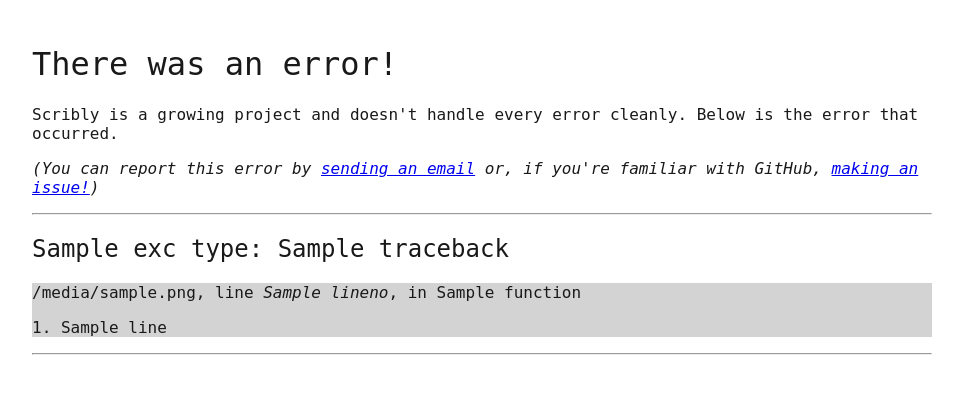
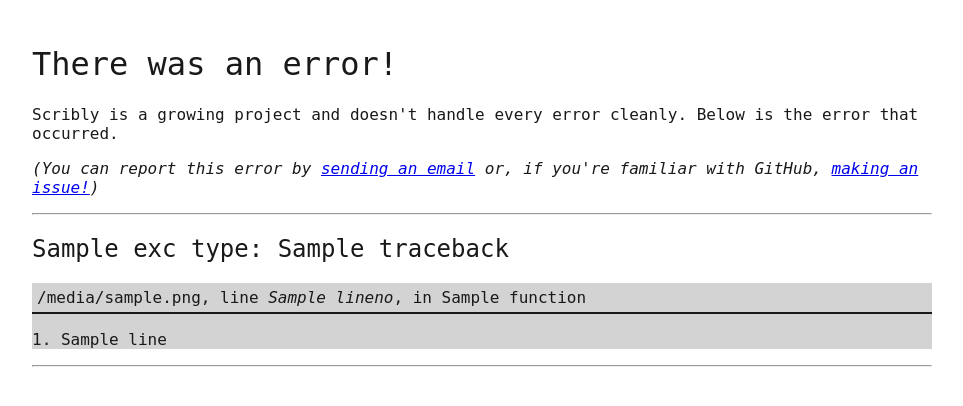
Before and after one commit to zhammer/scribly, a Python web app: template templates/exception.html in a window 1280 px wide. Shown: the top 406 px of the page, without its empty margins (158-1121 px from the left). Run offline with Jinja, Linux system fonts and the light colour scheme; the template is opened without the code that fills it: most values are stand-ins (such as "Sample title", 1, 10 or a date in 2020).

Commit message:
Add a bit more styling

```diff
--- a/templates/exception.html
+++ b/templates/exception.html
@@ -7,6 +7,11 @@
   <style type='text/css'>
     .frame {
       background: lightgray;
+    }
+
+    .frame__title {
+      padding: 5px;
+      border-bottom: solid 2px;
     }
 
     .code-line {
@@ -40,7 +45,7 @@
     </h2>
     {% for frame_info in frame_infos|reverse %}
     <div class="frame">
-      <p>
+      <p class="frame__title">
         {{ frame_info.frame.filename }}, line <i>{{ frame_info.frame.lineno }}</i>, in
         <b>{{ frame_info.frame.function }}</b>
       </p>
```
